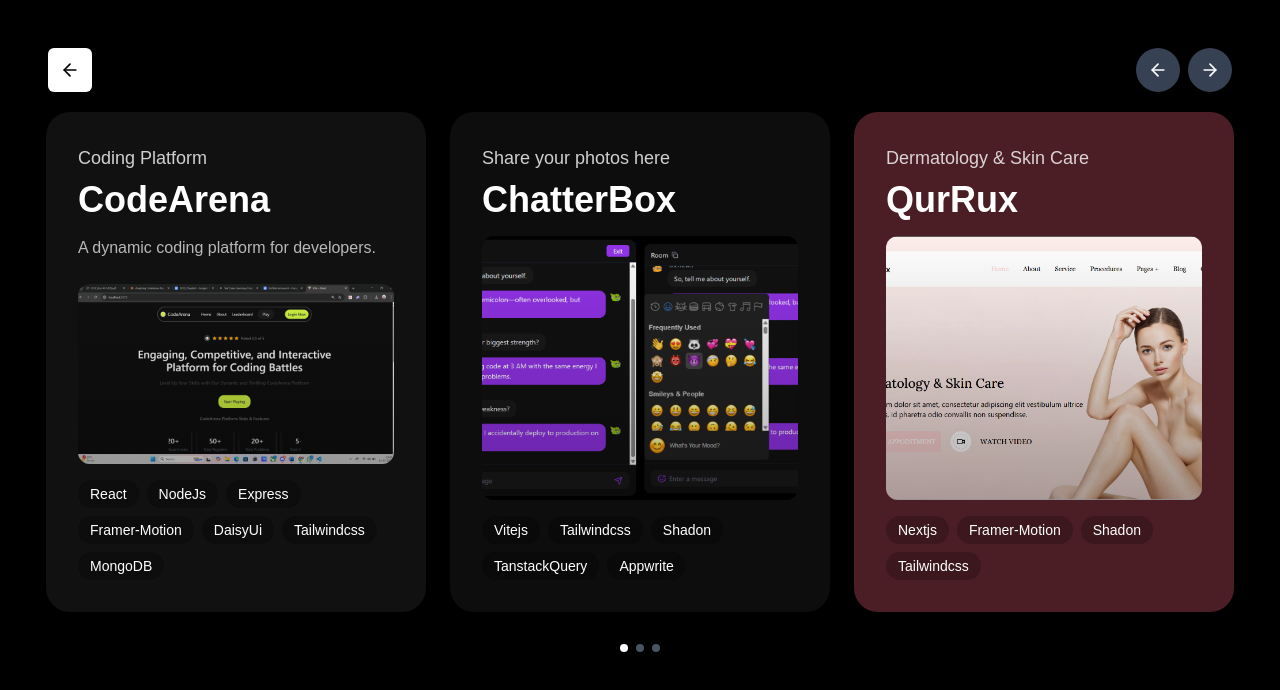
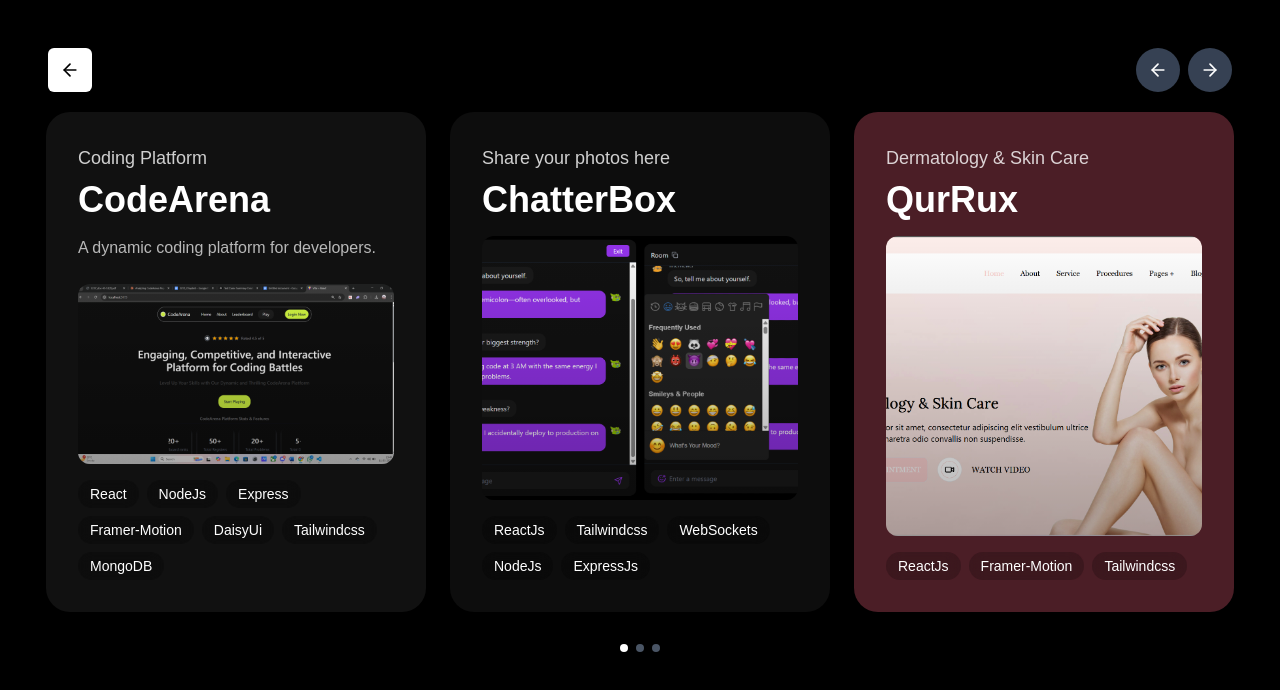
Before and after one commit to Rohan11203/Portfolio., a Next.js app: page /projects in a window 1280 px wide. Shown: the top 690 px of the page. Built offline with nearby package versions, Linux system fonts and the light colour scheme.

Commit message:
changed technologies in project.ts

```diff
--- a/app/data/project.ts
+++ b/app/data/project.ts
@@ -25,11 +25,11 @@ export const projects: Project[] = [
     image: "/chatterbox1.png",
     bgColor: "#0D0D0D",
     technologies: [
-      "Vitejs",
+      "ReactJs",
       "Tailwindcss",
-      "Shadon",
-      "TanstackQuery",
-      "Appwrite",
+      "WebSockets",
+      "NodeJs",
+      "ExpressJs",
     ],
     featured: false,
     link: "https://chatspace-cktr.onrender.com",
@@ -39,7 +39,7 @@ export const projects: Project[] = [
     type: "Dermatology & Skin Care",
     image: "/QurRux.png",
     bgColor: "#4B1E26",
-    technologies: ["Nextjs", "Framer-Motion", "Shadon", "Tailwindcss"],
+    technologies: ["ReactJs", "Framer-Motion", "Tailwindcss"],
     featured: false,
     link: "https://qurrux.onrender.com",
   },
@@ -48,7 +48,7 @@ export const projects: Project[] = [
     type: "Questions & Answers",
     image: "/towerOfSol.png",
     bgColor: "#1A2B4B",
-    technologies: ["Nextjs", "MongoDB", "Clerk Authentication"],
+    technologies: ["ReactJs", "Solana Blockchain"],
     featured: false,
     link: "https://tower-of-sol.vercel.app/",
   },
@@ -57,7 +57,7 @@ export const projects: Project[] = [
     type: "Admin Panel",
     image: "/brainbox.png",
     bgColor: "#0F4C75",
-    technologies: ["React", "Redux", "Material UI", "Chart.js"],
+    technologies: ["React", "Redux", "NodeJs", "ExpressJs", "Material UI", "MongoDB"],
     featured: false,
     link: "",
   },
```
